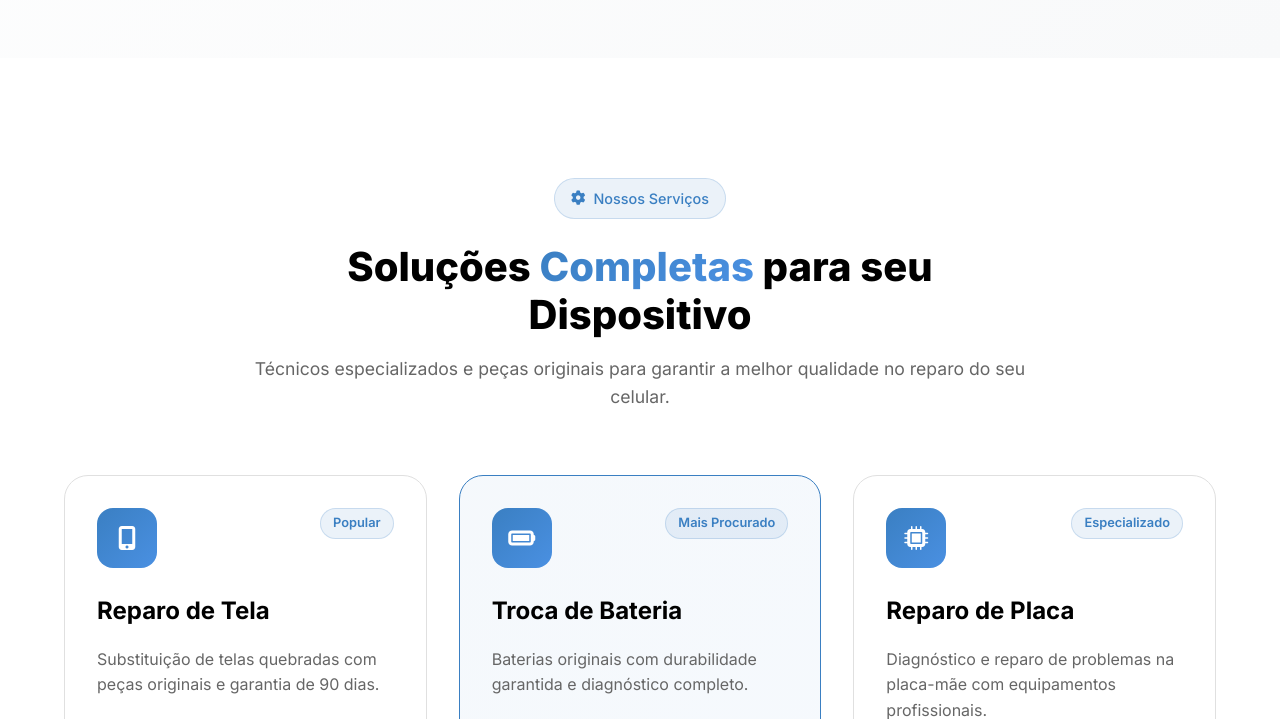
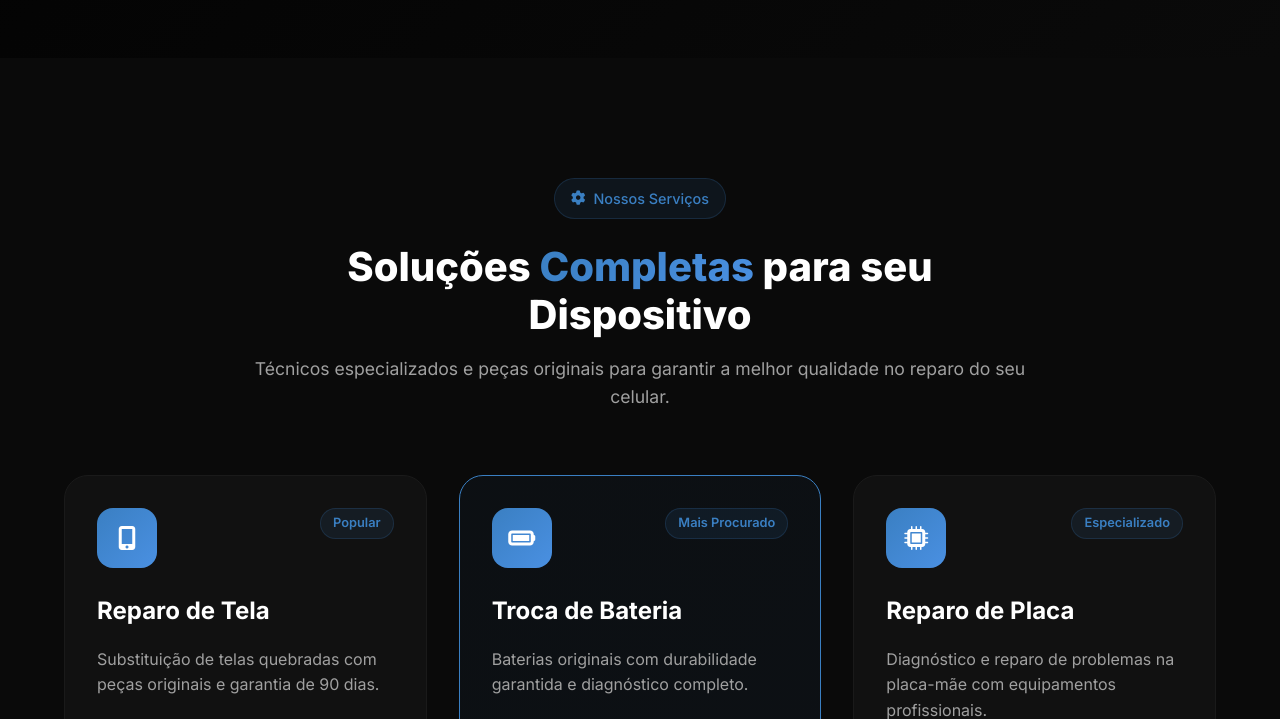
Before and after one commit to mvpslopes/manutencell, a website: page index.html in a window 1280 px wide. Shown: the part 814-1533 px from the top of the page. Drawn offline with Linux system fonts and the light colour scheme.

Commit message:
Revert to black theme: restore original dark design with compact header

```diff
--- a/styles.css
+++ b/styles.css
@@ -9,23 +9,23 @@
     --primary-color: #3a7fc2;
     --primary-dark: #2c5f8a;
     --secondary-color: #ffffff;
-    --background-color: #ffffff;
-    --background-secondary: #f8f9fa;
-    --background-tertiary: #f0f0f0;
-    --text-color: #000000;
-    --text-secondary: #666666;
-    --text-muted: #999999;
+    --background-color: #000000;
+    --background-secondary: #0a0a0a;
+    --background-tertiary: #111111;
+    --text-color: #ffffff;
+    --text-secondary: #a0a0a0;
+    --text-muted: #666666;
     --accent-color: #4a90e2;
     --success-color: #25d366;
     --warning-color: #ffa500;
     --error-color: #ff4444;
-    --border-color: #e0e0e0;
-    --card-bg: #ffffff;
+    --border-color: #1a1a1a;
+    --card-bg: #111111;
     --gradient-primary: linear-gradient(135deg, #3a7fc2 0%, #4a90e2 100%);
-    --gradient-secondary: linear-gradient(135deg, #f8f9fa 0%, #e9ecef 100%);
+    --gradient-secondary: linear-gradient(135deg, #0a0a0a 0%, #1a1a1a 100%);
     --shadow-sm: 0 2px 8px rgba(0, 0, 0, 0.1);
-    --shadow-md: 0 4px 16px rgba(0, 0, 0, 0.15);
-    --shadow-lg: 0 8px 32px rgba(0, 0, 0, 0.2);
+    --shadow-md: 0 4px 16px rgba(0, 0, 0, 0.2);
+    --shadow-lg: 0 8px 32px rgba(0, 0, 0, 0.3);
     --shadow-xl: 0 16px 64px rgba(58, 127, 194, 0.2);
 }
 
@@ -154,7 +154,7 @@ body {
     padding: 80px 0 60px;
     position: relative;
     overflow: hidden;
-    background: linear-gradient(135deg, #ffffff 0%, #f8f9fa 100%);
+    background: linear-gradient(135deg, #000000 0%, #0a0a0a 100%);
 }
 
 .hero-bg {
@@ -923,7 +923,7 @@ body {
 /* Serviços Section */
 .servicos {
     padding: 120px 0;
-    background: var(--background-color);
+    background: var(--background-secondary);
 }
 
 .servicos-grid {
@@ -1651,7 +1651,7 @@ body {
 
 /* Footer */
 .footer {
-    background: var(--background-color);
+    background: var(--background-secondary);
     padding: 3rem 0 1rem;
     border-top: 1px solid var(--border-color);
 }
```
